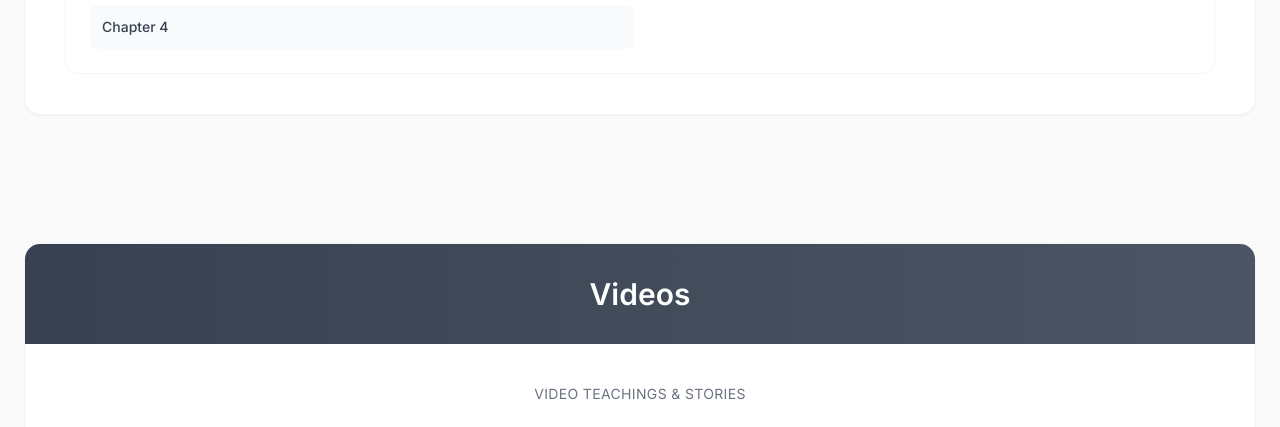
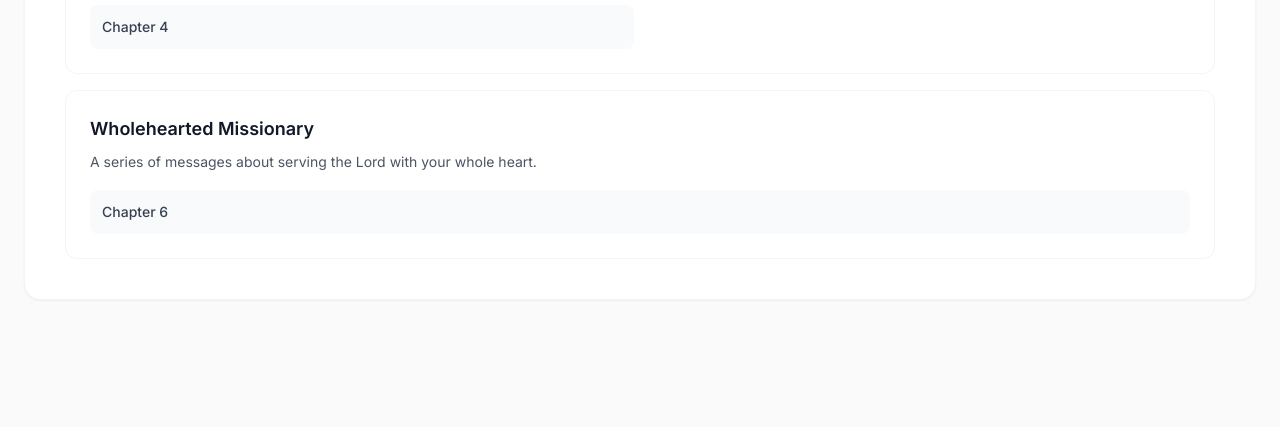
Before and after one commit to ryan-durrant/george-durrant-website, a website: page index.html in a window 1280 px wide. Shown: the part 5075-5502 px from the top of the page. Drawn offline with nearby package versions, Linux system fonts and the light colour scheme.

Commit message:
wholehearted missionary add. just chapter 6 for now

```diff
--- a/index.html
+++ b/index.html
@@ -1579,6 +1579,34 @@
                 </div>
               </div>
             </div>
+            <!-- Wholehearted Missionary Collection -->
+            <div
+              class="group border border-gray-100 rounded-xl p-6 hover:border-primary/20 hover:shadow-md transition-all duration-200"
+            >
+              <h3
+                class="text-lg font-semibold text-gray-900 mb-2 group-hover:text-primary transition-colors"
+              >
+                Wholehearted Missionary
+              </h3>
+              <p class="text-gray-600 mb-4 text-sm leading-relaxed">
+                A series of messages about serving the Lord with your whole heart.
+              </p>
+              <div class="space-y-2">
+                <div
+                  class="audio-card block p-3 bg-gray-50 hover:bg-primary/10 rounded-lg transition-all duration-200 group cursor-pointer"
+                >
+                  <div class="flex items-center justify-between">
+                    <span class="text-sm font-medium text-gray-700"
+                      >Chapter 6</span
+                    >
+                    <button
+                      class="play-btn hidden"
+                      data-audio="media/audiobooks/Wholehearted Missionary/Whole Hearted Missionary (Chapter 6).m4a"
+                    ></button>
+                  </div>
+                </div>
+              </div>
+            </div>
           </div>
         </div>
       </div>
```
Also changed, not shown: 1 other file.
